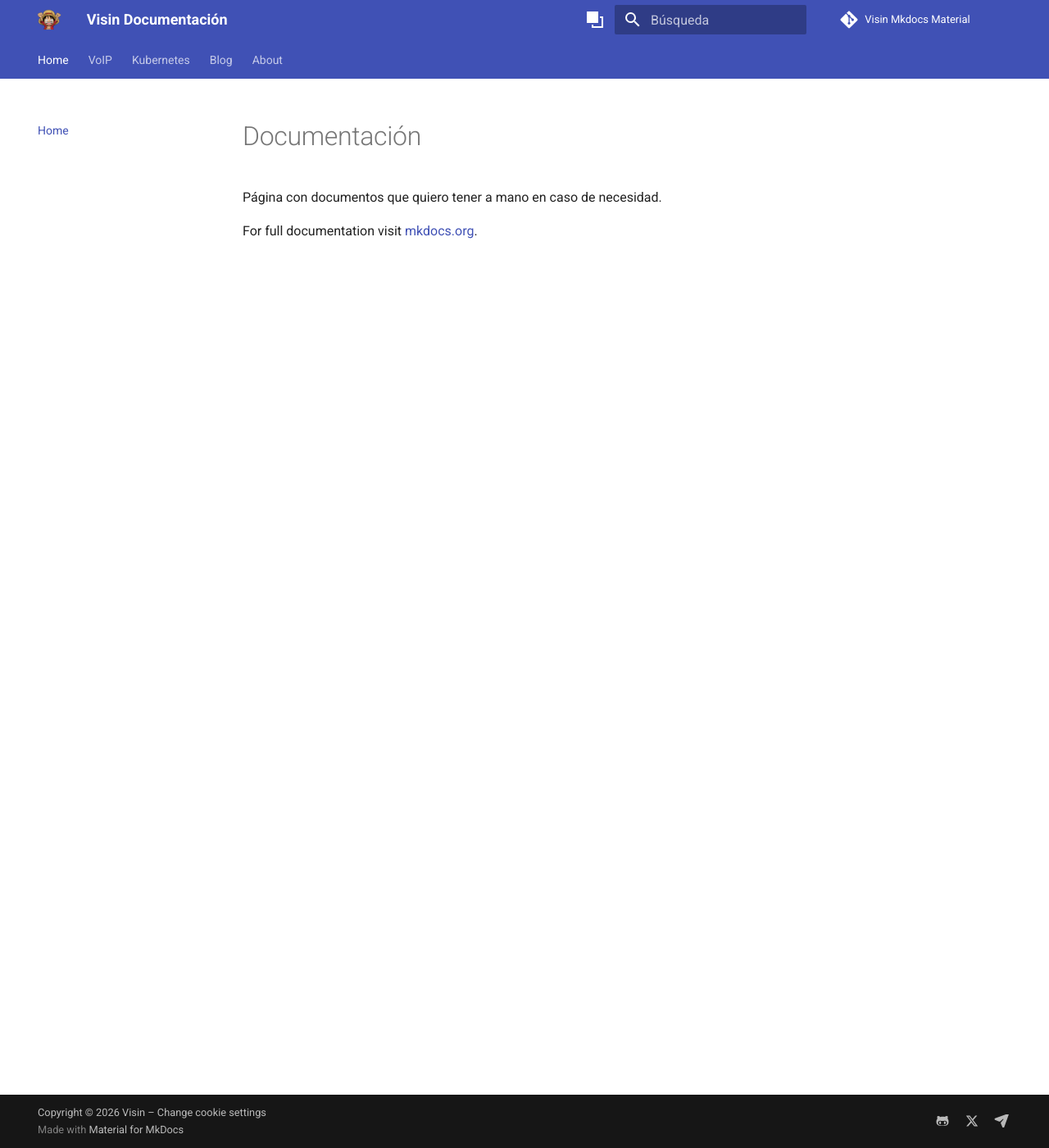
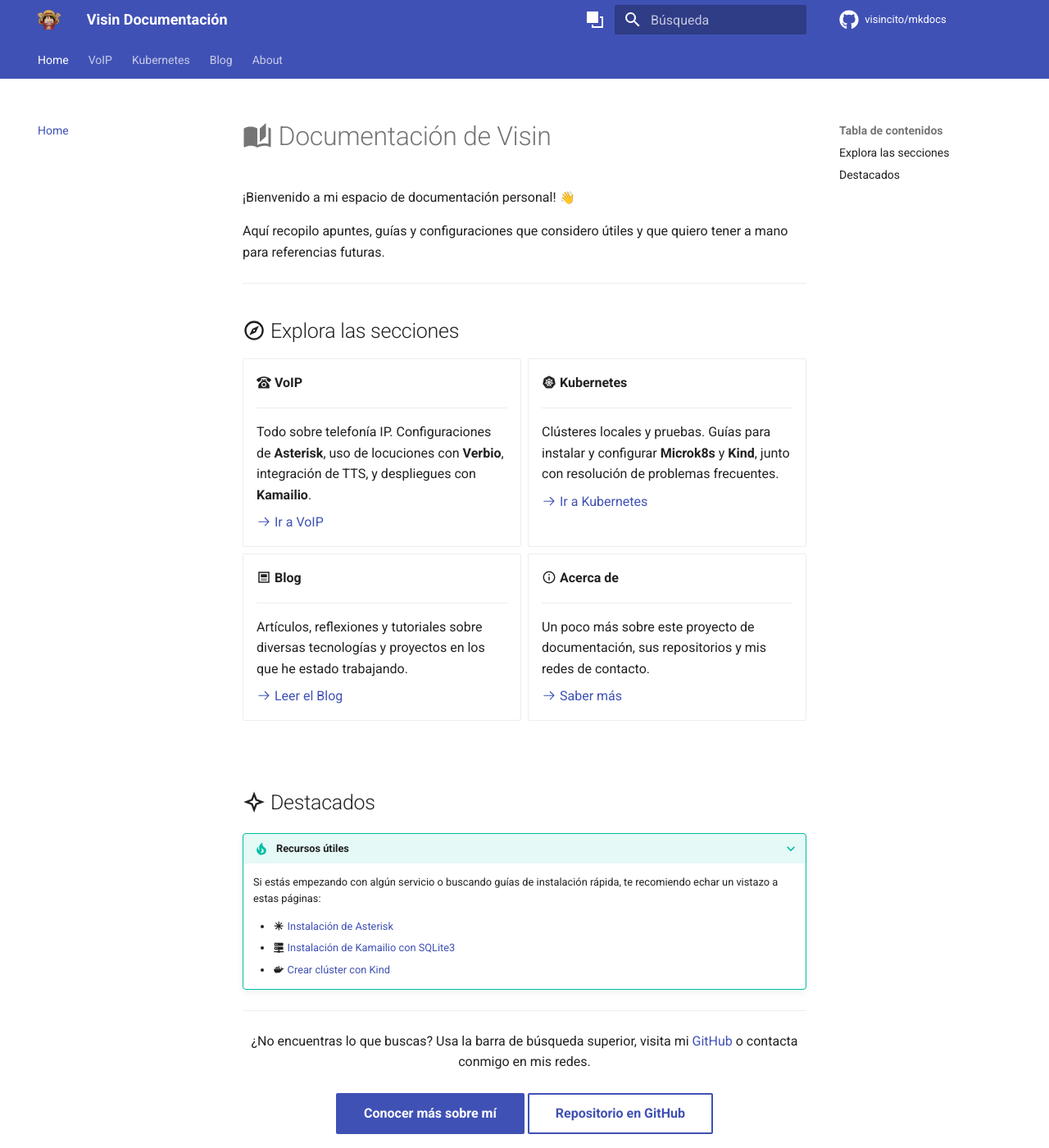
Before and after one commit to visincito/mkdocs, an MkDocs documentation site: the page built from docs/index.md, in a window 1280 px wide and 1400 px high. Shown: the whole window at 82% size. Built offline with MkDocs 1.6.1 and Material for MkDocs 9.7.7, drawn with Linux system fonts in a browser that asks for light colours; emoji names are drawn with the system emoji font; comment, search, counter and statistics services are not loaded.

```diff
--- a/docs/index.md
+++ b/docs/index.md
@@ -1,6 +1,65 @@
+# :material-book-open-page-variant: Documentación de Visin
 
-# Documentación
+¡Bienvenido a mi espacio de documentación personal! :wave:
 
-Página con documentos que quiero tener a mano en caso de necesidad.
+Aquí recopilo apuntes, guías y configuraciones que considero útiles y que quiero tener a mano para referencias futuras.
 
-For full documentation visit [mkdocs.org](https://www.mkdocs.org).
+---
+
+## :material-compass-outline: Explora las secciones
+
+<div class="grid cards" markdown>
+
+-   :material-phone-classic: __VoIP__
+
+    ---
+
+    Todo sobre telefonía IP. Configuraciones de **Asterisk**, uso de locuciones con **Verbio**, integración de TTS, y despliegues con **Kamailio**.
+
+    [:octicons-arrow-right-24: Ir a VoIP](asterisk-install.md)
+
+-   :material-kubernetes: __Kubernetes__
+
+    ---
+
+    Clústeres locales y pruebas. Guías para instalar y configurar **Microk8s** y **Kind**, junto con resolución de problemas frecuentes.
+
+    [:octicons-arrow-right-24: Ir a Kubernetes](kind-install.md)
+
+-   :material-post-outline: __Blog__
+
+    ---
+
+    Artículos, reflexiones y tutoriales sobre diversas tecnologías y proyectos en los que he estado trabajando.
+
+    [:octicons-arrow-right-24: Leer el Blog](blog/index.md)
+
+-   :material-information-outline: __Acerca de__
+
+    ---
+
+    Un poco más sobre este proyecto de documentación, sus repositorios y mis redes de contacto.
+
+    [:octicons-arrow-right-24: Saber más](about.md)
+
+</div>
+
+<br>
+
+## :material-star-four-points-outline: Destacados
+
+???+ tip "Recursos útiles"
+    Si estás empezando con algún servicio o buscando guías de instalación rápida, te recomiendo echar un vistazo a estas páginas:
+
+    * :material-asterisk: [Instalación de Asterisk](asterisk-install.md)
+    * :material-server-network: [Instalación de Kamailio con SQLite3](kamailio-install.md)
+    * :material-docker: [Crear clúster con Kind](kind-install.md)
+
+---
+
+<div align="center">
+  ¿No encuentras lo que buscas? Usa la barra de búsqueda superior, visita mi <a href="https://github.com/visincito" target="_blank">GitHub</a> o contacta conmigo en mis redes.
+  <br><br>
+  <a href="about.md" class="md-button md-button--primary">Conocer más sobre mí</a>
+  <a href="https://github.com/visincito/mkdocs" class="md-button" target="_blank">Repositorio en GitHub</a>
+</div>
--- a/mkdocs.yml
+++ b/mkdocs.yml
@@ -1,7 +1,7 @@
 site_name: Visin Documentación
 site_url: https://docs.grilo.gal
 repo_url: https://github.com/visincito/mkdocs
-repo_name: 'Visin Mkdocs Material'
+repo_name: 'visincito/mkdocs'
 dev_addr: 0.0.0.0:8000
 
 nav:
@@ -45,6 +45,8 @@
     - content.code.select
     - toc.follow
   language: es
+  icon:
+    repo: fontawesome/brands/github
   palette:
     # Palette toggle for light mode
     - scheme: default
```
